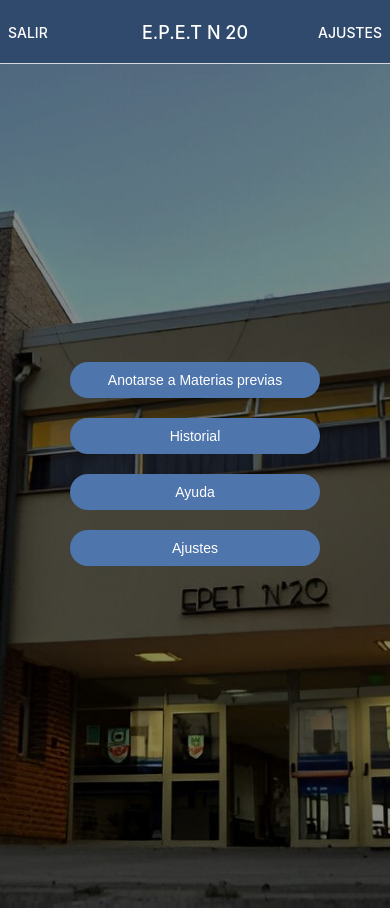
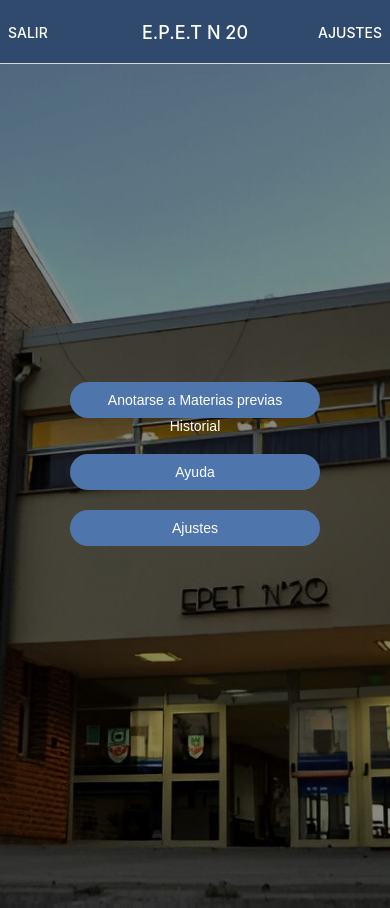
Before and after one commit to LuuAlveal/No_Hackeamos_Ni_La_Puerta, a React Native app: screen /Home in a window 390 px wide. Built offline with nearby package versions, Linux system fonts and the light colour scheme.

Commit message:
Borrando link de historial

```diff
--- a/screens/Home.jsx
+++ b/screens/Home.jsx
@@ -1,6 +1,5 @@
 import React from 'react';
 import { StyleSheet, Text, View, TouchableOpacity, ImageBackground } from 'react-native';
-import { Linking } from 'react-native';
 
 export default function Home(props) {
     const Opciones = () => {
@@ -9,9 +8,6 @@ export default function Home(props) {
     const Ayuda = () => {
         props.navigation.navigate('Ayuda')
     }
-    const handlePress = () => {
-        Linking.openURL('https://drive.google.com/file/d/1mGvps6PheUVDiOZqAsK6akfrO_bBrEqZ/view?usp=drive_link');
-    };
     const style = StyleSheet.create({
         container: {
             flex: 1,
@@ -65,10 +61,7 @@ export default function Home(props) {
                     </TouchableOpacity>
                 </View>
                 <View style={style.containerButton}>
-                    <TouchableOpacity
-                        style={style.button}
-                        onPress={handlePress}
-                    >
+                    <TouchableOpacity>
                         <Text style={style.textButton}>
                             Historial
                         </Text>
```
